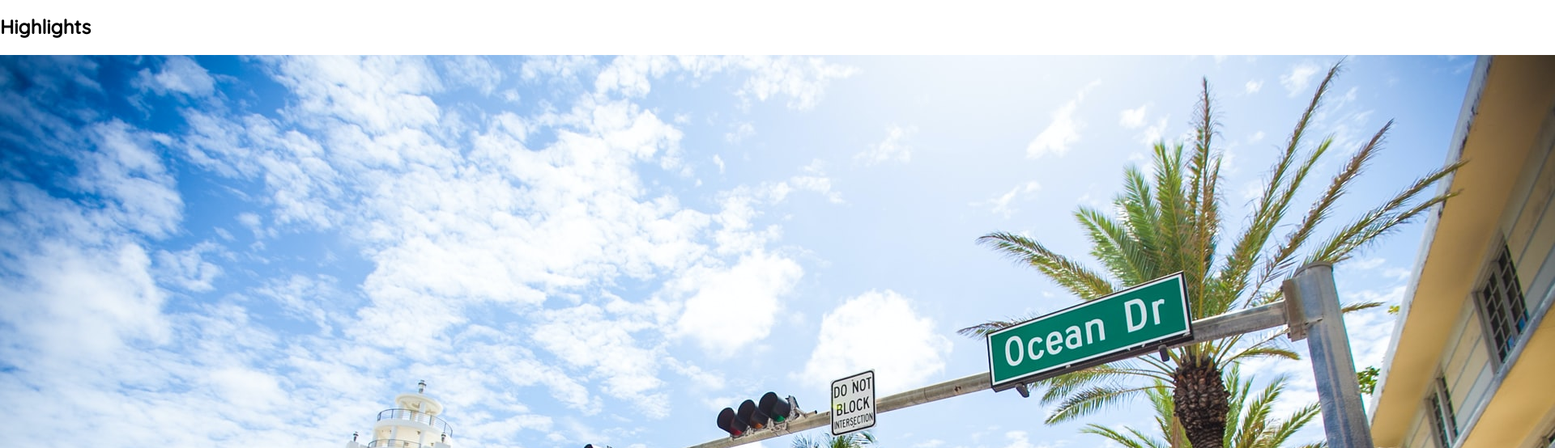
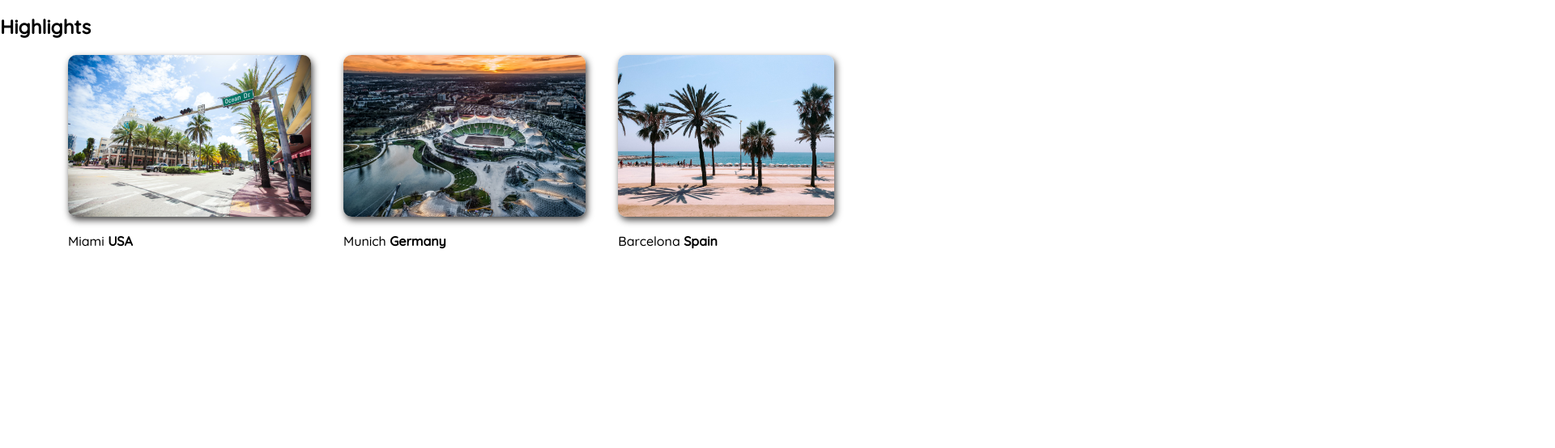
Before and after one commit to wraineflores/Web-Development-Travel-Page, a plain HTML site: page index.html in a window 1280 px wide. Shown: the part 802-1356 px from the top of the page at 81% size, 1920 px wide, since content can reach past the window. After the commit the page ends 1166 px from the top, so only its background shows below. Drawn offline with Linux system fonts and the light colour scheme.

Commit message:
Image object fit

```diff
--- a/styles.css
+++ b/styles.css
@@ -47,3 +47,22 @@
 #hero-content a:hover {
   background-color: rgb(255, 238, 0);
 }
+
+#destinations {
+  display: flex;
+  width: 90%;
+  margin: auto;
+  margin-bottom: 40px;
+}
+
+.destination {
+  margin: 0 20px;
+}
+
+.destination img {
+  height: 200px;
+  width: 100%;
+  box-shadow: 2px 4px 8px rgb(68, 67, 67);
+  border-radius: 10px;
+  object-fit: cover;
+}
```
